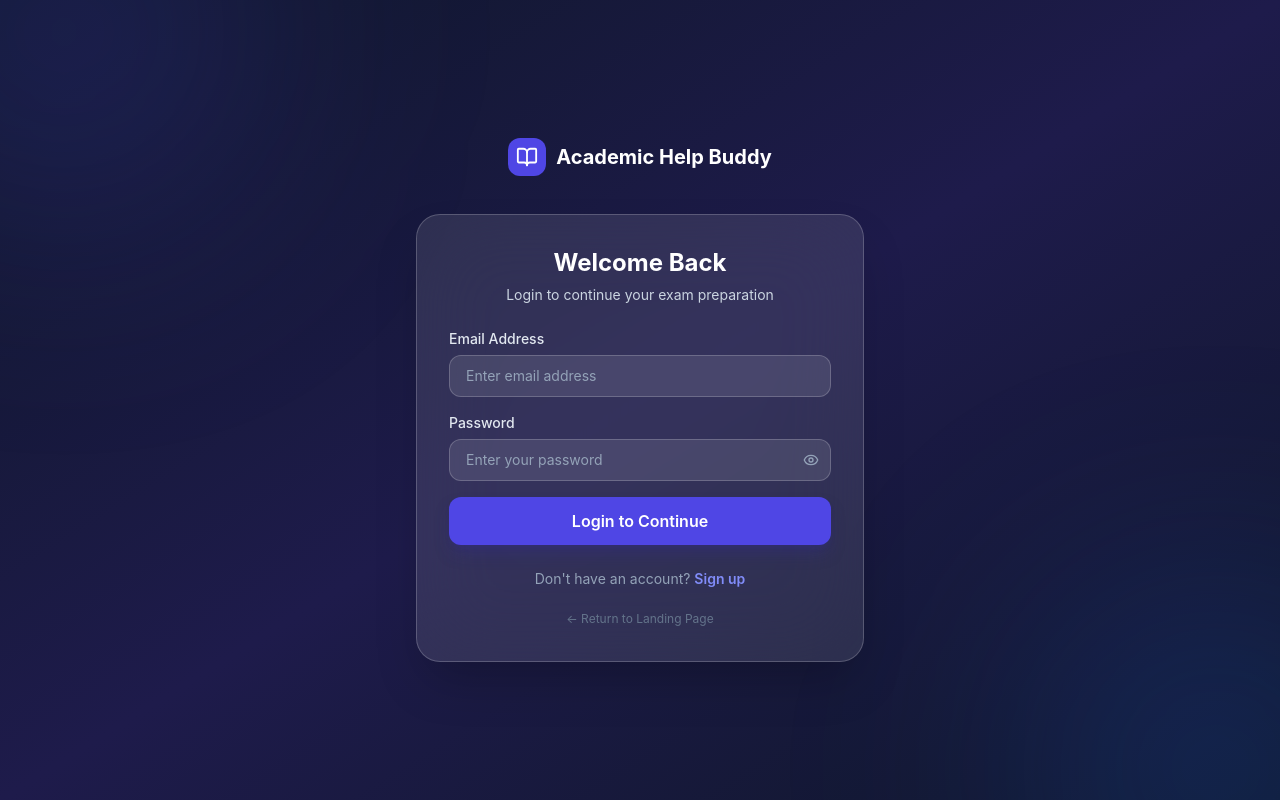
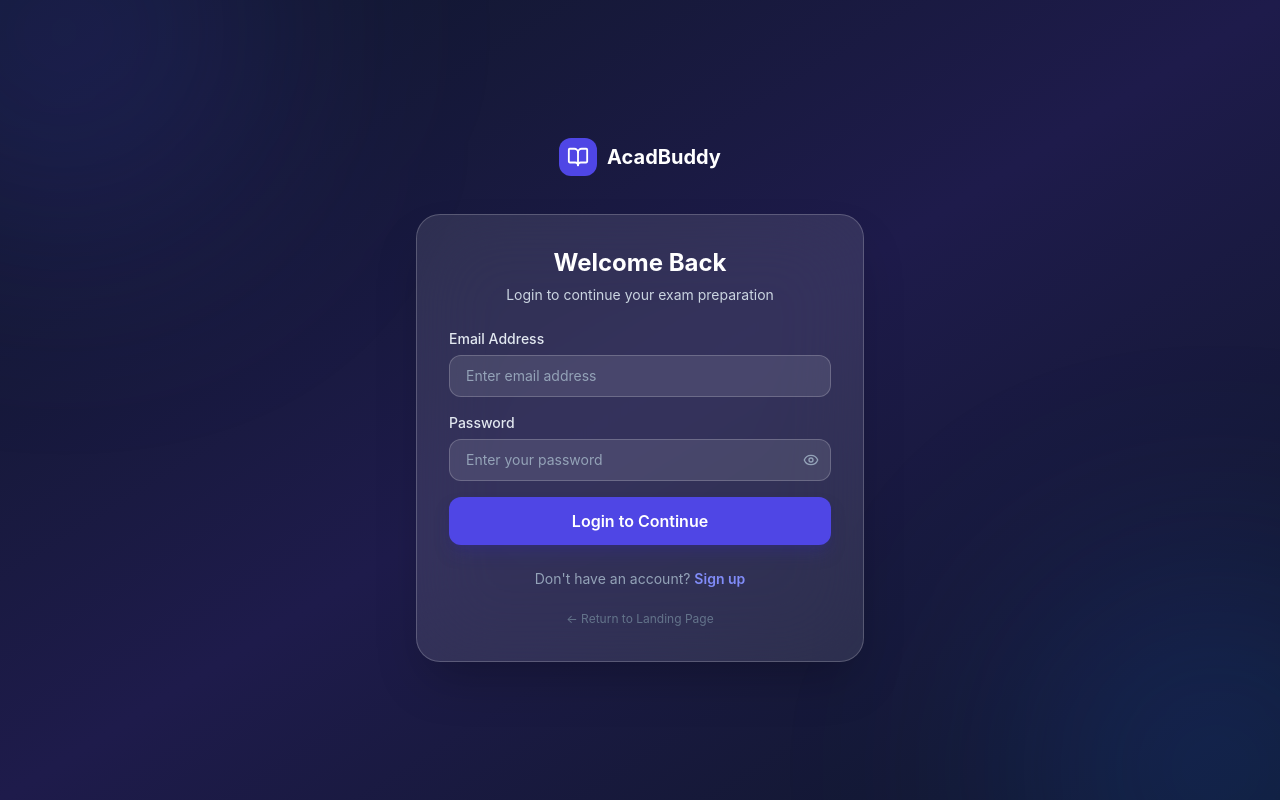
Before and after one commit to ankitmishra2002/Acadbuddy, a React (Vite) app in the folder frontend/: page /login in a window 1280 px wide. Built offline with nearby package versions, Linux system fonts and the light colour scheme; no server answers.

Commit message:
Updating Landing and Getting started Page.

```diff
--- a/frontend/src/Pages/Landing.jsx
+++ b/frontend/src/Pages/Landing.jsx
@@ -144,7 +144,7 @@
           >
             Your AI-Powered <br className="hidden md:block" />
             <span className="text-transparent bg-clip-text bg-gradient-to-r from-blue-600 via-indigo-500 to-blue-500">
-               Study Companion
+              Study Companion
             </span>
           </motion.h1>
 
@@ -195,7 +195,7 @@
       </section>
 
       {/* Demo Video Section */}
-      <section className="relative z-10 max-w-5xl mx-auto px-4 sm:px-6 lg:px-8 pb-20 sm:pb-28 mt-[-2rem] sm:mt-0">
+      {/* <section className="relative z-10 max-w-5xl mx-auto px-4 sm:px-6 lg:px-8 pb-20 sm:pb-28 mt-[-2rem] sm:mt-0">
         <motion.div
            initial={{ opacity: 0, y: 30 }}
            animate={{ opacity: 1, y: 0 }}
@@ -214,7 +214,7 @@
             className="absolute top-0 left-0 w-full h-full"
           ></iframe>
         </motion.div>
-      </section>
+      </section> */}
 
       {/* Features Grid */}
       <section className="relative z-10 max-w-7xl mx-auto px-4 sm:px-6 lg:px-8 py-20">
@@ -291,7 +291,7 @@
                     className="flex items-center gap-4 bg-white/60 p-4 rounded-2xl border border-white hover:bg-white hover:shadow-sm transition-all"
                   >
                     <div className="flex-shrink-0 w-8 h-8 flex items-center justify-center rounded-full bg-blue-100">
-                       <CheckCircle className="text-blue-600" size={18} />
+                      <CheckCircle className="text-blue-600" size={18} />
                     </div>
                     <p className="font-medium text-slate-700">
                       {benefit}
--- a/frontend/src/Pages/Login.jsx
+++ b/frontend/src/Pages/Login.jsx
@@ -68,7 +68,7 @@
             <div className="p-2 bg-indigo-600 rounded-xl">
               <BookOpen className="text-white" size={22} />
             </div>
-            <span className="text-xl font-bold text-white">Academic Help Buddy</span>
+            <span className="text-xl font-bold text-white">AcadBuddy</span>
           </Link>
         </div>
 
```
